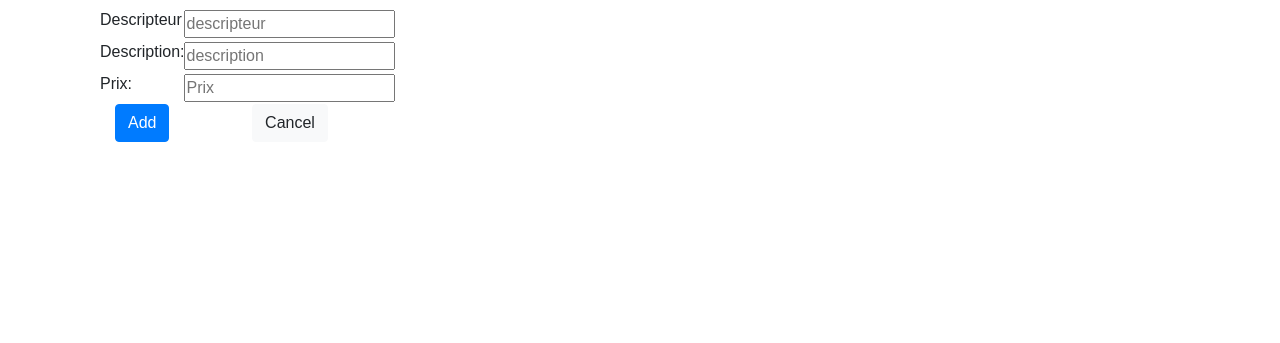
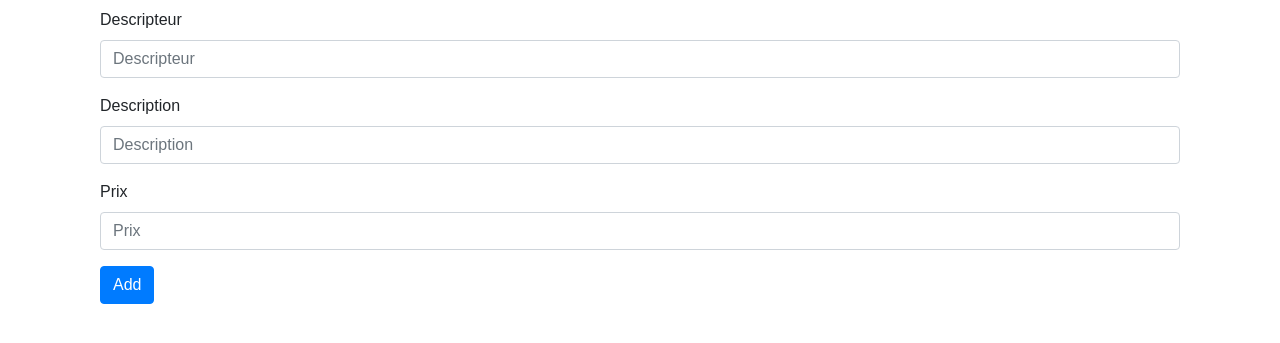
Before and after one commit to maxstain/Symfony-project, a Symfony app: template templates/ajout_article/index.html.twig in a window 1280 px wide. Shown: the part 56-399 px from the top of the page. Run offline with Twig, Linux system fonts and the light colour scheme; the template is opened without the code that fills it, so the values that code supplies are empty; some libraries are stand-ins or nearby versions.

Commit message:
refactor: working on the add article

```diff
--- a/templates/ajout_article/index.html.twig
+++ b/templates/ajout_article/index.html.twig
@@ -11,47 +11,20 @@
 		<h1>
 			{{ controller_name }}
 		</h1>
-		<form class="form">
-			<table>
-				<tr>
-					<td>
-						<span>
-							<label>Descripteur</label>
-						</span>
-					</td>
-					<td>
-						<input type="text" placeholder="descripteur"/>
-					</td>
-				</tr>
-				<tr>
-					<td>
-						<span>
-							<label>Description:</label>
-						</span>
-					</td>
-					<td>
-						<input type="text" placeholder="description"/>
-					</td>
-				</tr>
-				<tr>
-					<td>
-						<span>
-							<label>Prix:</label>
-						</span>
-					</td>
-					<td>
-						<input type="text" placeholder="Prix"/>
-					</td>
-				</tr>
-				<tr class="text-center">
-					<td>
-						<input class="btn btn-primary" type="button" value="Add"/>
-					</td>
-					<td>
-						<input class="btn btn-light" type="button" value="Cancel"/>
-					</td>
-				</tr>
-			</table>
+		<form action="">
+			<div class="form-group">
+				<label for="descripteur">Descripteur</label>
+				<input type="text" class="form-control" id="descripteur" area-describedby="descripteurHelp" placeholder="Descripteur"/>
+			</div>
+			<div class="form-group">
+				<label for="description">Description</label>
+				<input type="text" class="form-control" id="description" area-describedby="descriptionHelp" placeholder="Description"/>
+			</div>
+			<div class="form-group">
+				<label for="prix">Prix</label>
+				<input type="text" class="form-control" id="prix" area-describedby="prixHelp" placeholder="Prix"/>
+			</div>
+			<button type="button" class="btn btn-primary">Add</button>
 		</form>
 	</div>
 {% endblock %}
```
Also changed, not shown: src/Controller/AjoutArticleController.php (+17 -0 lines), src/Controller/ArticlesController.php (+0 -15 lines).
